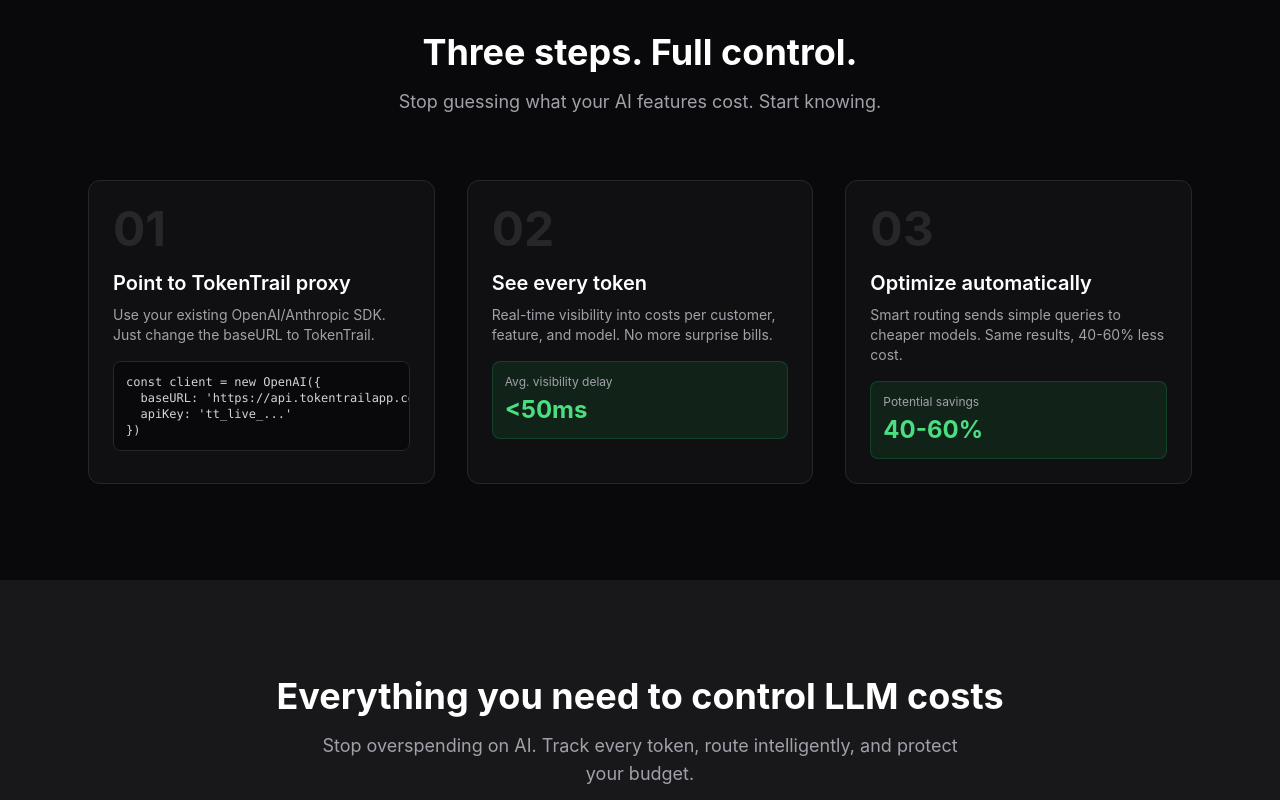
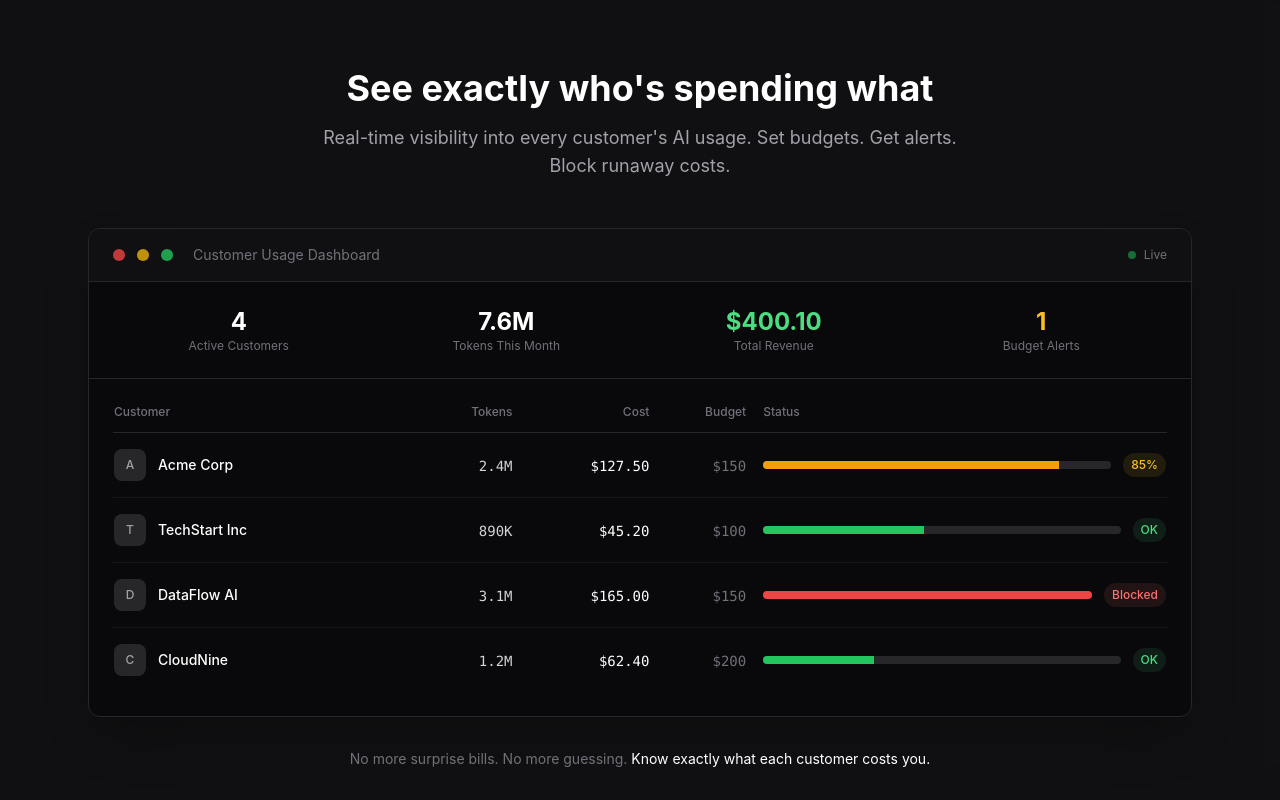
Before and after one commit to var1914/multi-tenant-llm, a React (Vite) app in the folder frontend/: page / in a window 1280 px wide. Shown: the part 760-1560 px from the top of the page. Built offline with nearby package versions, Linux system fonts and the light colour scheme; no server answers.

Commit message:
landing page updates

```diff
--- a/frontend/src/pages/Landing.tsx
+++ b/frontend/src/pages/Landing.tsx
@@ -43,19 +43,19 @@
         <svg className="w-4 h-4 text-green-500" fill="none" viewBox="0 0 24 24" stroke="currentColor">
           <path strokeLinecap="round" strokeLinejoin="round" strokeWidth={2} d="M5 13l4 4L19 7" />
         </svg>
-        <span>No SDK required</span>
+        <span>Per-customer tracking</span>
       </div>
       <div className="flex items-center gap-2">
         <svg className="w-4 h-4 text-green-500" fill="none" viewBox="0 0 24 24" stroke="currentColor">
           <path strokeLinecap="round" strokeLinejoin="round" strokeWidth={2} d="M5 13l4 4L19 7" />
         </svg>
-        <span>Works with any LLM</span>
+        <span>Budget limits & blocking</span>
       </div>
       <div className="flex items-center gap-2">
         <svg className="w-4 h-4 text-green-500" fill="none" viewBox="0 0 24 24" stroke="currentColor">
           <path strokeLinecap="round" strokeLinejoin="round" strokeWidth={2} d="M5 13l4 4L19 7" />
         </svg>
-        <span>Free tier available</span>
+        <span>No SDK required</span>
       </div>
     </div>
   )
@@ -199,6 +199,138 @@
         ))}
       </div>
     </div>
+  )
+}
+
+// Dashboard Preview - shows per-customer billing visibility
+function DashboardPreview() {
+  const customers = [
+    { name: 'Acme Corp', tokens: '2.4M', cost: '$127.50', budget: '$150', status: 'warning', percent: 85 },
+    { name: 'TechStart Inc', tokens: '890K', cost: '$45.20', budget: '$100', status: 'healthy', percent: 45 },
+    { name: 'DataFlow AI', tokens: '3.1M', cost: '$165.00', budget: '$150', status: 'blocked', percent: 110 },
+    { name: 'CloudNine', tokens: '1.2M', cost: '$62.40', budget: '$200', status: 'healthy', percent: 31 },
+  ]
+
+  const statusColors = {
+    healthy: 'text-green-400 bg-green-400/10',
+    warning: 'text-amber-400 bg-amber-400/10',
+    blocked: 'text-red-400 bg-red-400/10',
+  }
+
+  const barColors = {
+    healthy: 'bg-green-500',
+    warning: 'bg-amber-500',
+    blocked: 'bg-red-500',
+  }
+
+  return (
+    <section className="py-20 bg-zinc-900/50">
+      <div className="max-w-6xl mx-auto px-6">
+        <div className="text-center mb-12">
+          <h2 className="text-3xl md:text-4xl font-bold text-white mb-4">
+            See exactly who's spending what
+          </h2>
+          <p className="text-zinc-400 text-lg max-w-2xl mx-auto">
+            Real-time visibility into every customer's AI usage. Set budgets. Get alerts. Block runaway costs.
+          </p>
+        </div>
+
+        {/* Dashboard mockup */}
+        <div className="bg-zinc-950 rounded-xl border border-zinc-800 overflow-hidden shadow-2xl">
+          {/* Dashboard header */}
+          <div className="flex items-center justify-between px-6 py-4 border-b border-zinc-800 bg-zinc-900/50">
+            <div className="flex items-center gap-3">
+              <div className="w-3 h-3 rounded-full bg-red-500/80" />
+              <div className="w-3 h-3 rounded-full bg-yellow-500/80" />
+              <div className="w-3 h-3 rounded-full bg-green-500/80" />
+              <span className="text-zinc-500 text-sm ml-2">Customer Usage Dashboard</span>
+            </div>
+            <div className="flex items-center gap-2">
+              <span className="w-2 h-2 rounded-full bg-green-500 animate-pulse" />
+              <span className="text-xs text-zinc-500">Live</span>
+            </div>
+          </div>
+
+          {/* Stats row */}
+          <div className="grid grid-cols-4 gap-4 p-6 border-b border-zinc-800">
+            <div className="text-center">
+              <div className="text-2xl font-bold text-white">4</div>
+              <div className="text-xs text-zinc-500">Active Customers</div>
+            </div>
+            <div className="text-center">
+              <div className="text-2xl font-bold text-white">7.6M</div>
+              <div className="text-xs text-zinc-500">Tokens This Month</div>
+            </div>
+            <div className="text-center">
+              <div className="text-2xl font-bold text-green-400">$400.10</div>
+              <div className="text-xs text-zinc-500">Total Revenue</div>
+            </div>
+            <div className="text-center">
+              <div className="text-2xl font-bold text-amber-400">1</div>
+              <div className="text-xs text-zinc-500">Budget Alerts</div>
+            </div>
+          </div>
+
+          {/* Customer table */}
+          <div className="p-6">
+            <table className="w-full">
+              <thead>
+                <tr className="text-xs text-zinc-500 border-b border-zinc-800">
+                  <th className="text-left pb-3 font-medium">Customer</th>
+                  <th className="text-right pb-3 font-medium">Tokens</th>
+                  <th className="text-right pb-3 font-medium">Cost</th>
+                  <th className="text-right pb-3 font-medium">Budget</th>
+                  <th className="text-left pb-3 pl-4 font-medium">Status</th>
+                </tr>
+              </thead>
+              <tbody>
+                {customers.map((customer, i) => (
+                  <tr key={i} className="border-b border-zinc-800/50 last:border-0">
+                    <td className="py-4">
+                      <div className="flex items-center gap-3">
+                        <div className="w-8 h-8 rounded-lg bg-zinc-800 flex items-center justify-center text-xs font-medium text-zinc-400">
+                          {customer.name.charAt(0)}
+                        </div>
+                        <span className="text-sm text-white font-medium">{customer.name}</span>
+                      </div>
+                    </td>
+                    <td className="text-right py-4">
+                      <span className="text-sm text-zinc-300 font-mono">{customer.tokens}</span>
+                    </td>
+                    <td className="text-right py-4">
+                      <span className="text-sm text-white font-mono">{customer.cost}</span>
+                    </td>
+                    <td className="text-right py-4">
+                      <span className="text-sm text-zinc-500 font-mono">{customer.budget}</span>
+                    </td>
+                    <td className="py-4 pl-4">
+                      <div className="flex items-center gap-3">
+                        <div className="flex-1 h-2 bg-zinc-800 rounded-full overflow-hidden w-24">
+                          <div
+                            className={`h-full ${barColors[customer.status as keyof typeof barColors]} transition-all`}
+                            style={{ width: `${Math.min(customer.percent, 100)}%` }}
+                          />
+                        </div>
+                        <span className={`text-xs px-2 py-1 rounded-full font-medium ${statusColors[customer.status as keyof typeof statusColors]}`}>
+                          {customer.status === 'blocked' ? 'Blocked' : customer.status === 'warning' ? '85%' : 'OK'}
+                        </span>
+                      </div>
+                    </td>
+                  </tr>
+                ))}
+              </tbody>
+            </table>
+          </div>
+        </div>
+
+        {/* Callout */}
+        <div className="mt-8 text-center">
+          <p className="text-zinc-500 text-sm">
+            No more surprise bills. No more guessing. <span className="text-white">Know exactly what each customer costs you.</span>
+          </p>
+        </div>
+      </div>
+    </section>
   )
 }
 
@@ -589,14 +721,14 @@
               </div>
 
               <h1 className="text-4xl md:text-5xl lg:text-6xl font-bold leading-tight mb-6">
-                Follow every token.
+                Your AI feature works.
                 <br />
-                <span className="text-zinc-500">Cut costs in half.</span>
+                <span className="text-zinc-500">But can you bill for it?</span>
               </h1>
 
               <p className="text-lg text-zinc-400 mb-8 max-w-lg">
-                Track LLM costs per customer. Set spending limits with automatic blocking.
-                Smart routing saves 40-60%. No SDK needed.
+                You added GPT to your SaaS. Users love it. But at month-end: who used what?
+                How do you charge them? TokenTrail tracks every token per customer.
               </p>
 
               <div className="flex flex-wrap gap-4 mb-8">
@@ -627,6 +759,9 @@
         </div>
       </section>
 
+      {/* Dashboard Preview */}
+      <DashboardPreview />
+
       {/* How it Works */}
       <div id="how-it-works">
         <HowItWorks />
@@ -650,10 +785,10 @@
       <section className="py-24 bg-black">
         <div className="max-w-3xl mx-auto px-6 text-center">
           <h2 className="text-3xl md:text-4xl font-bold text-white mb-4">
-            Stop overpaying for AI.
+            Start billing for AI today.
           </h2>
           <p className="text-zinc-400 text-lg mb-8">
-            Join the beta. Get 30 days of Pro free.
+            Know what each customer costs. Set limits. Never get a surprise bill again.
           </p>
           <Link
             to="/register"
```
